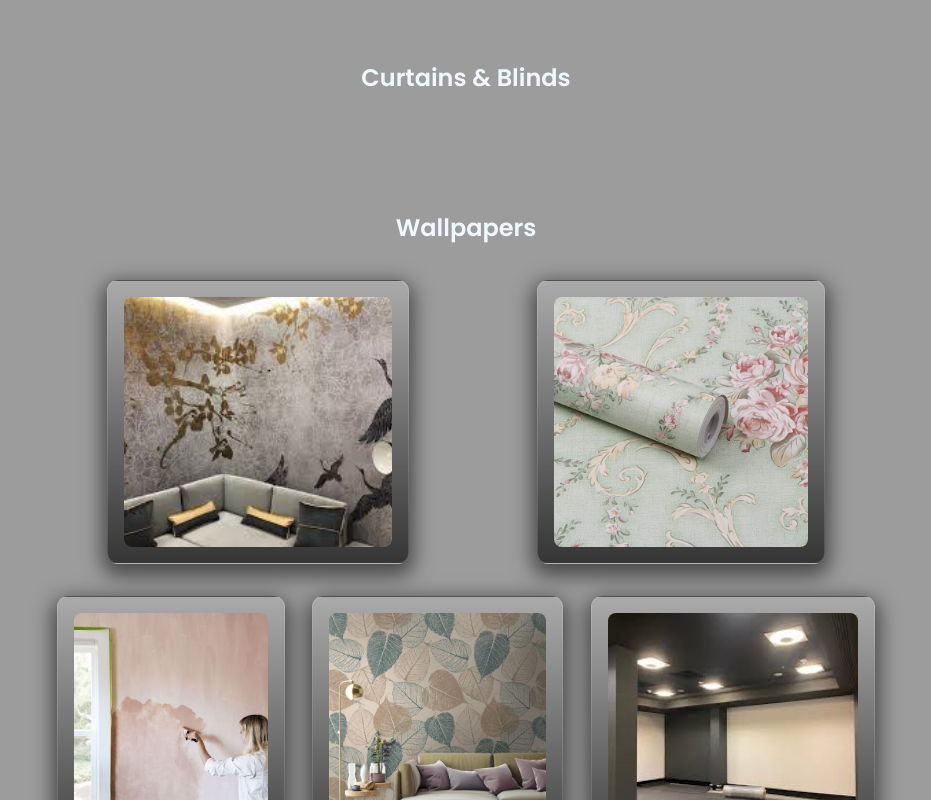
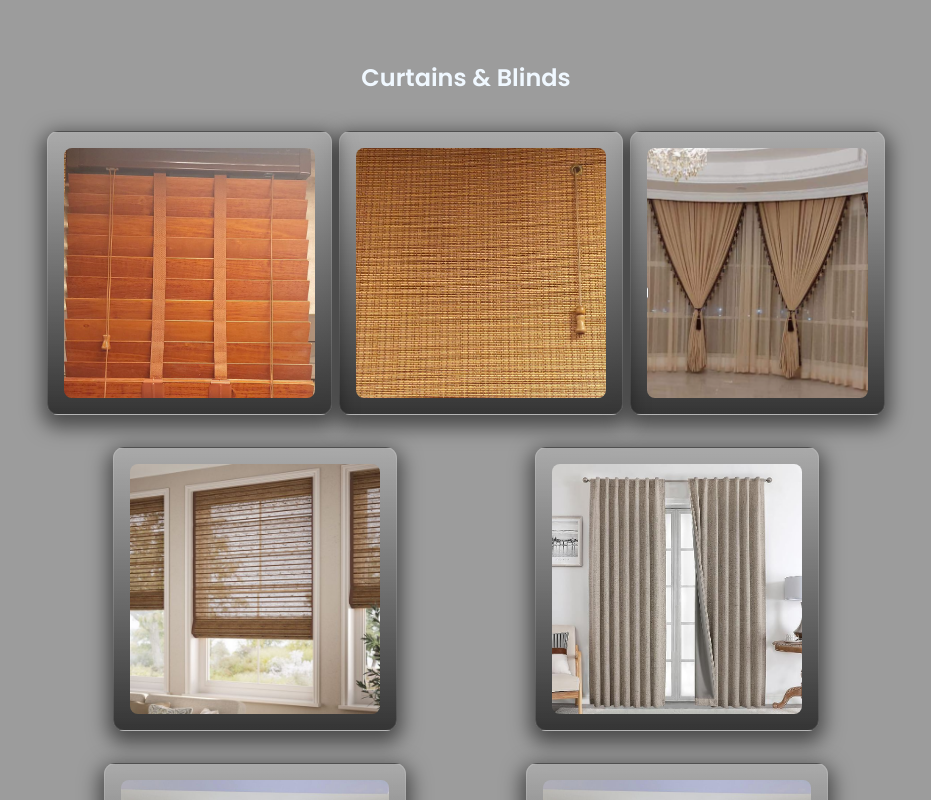
Before and after one commit to muhammad-salem-coder/curtain_website, a React (Vite) app: page / in a window 1280 px wide. Shown: the part 1120-1920 px from the top of the page, without its empty margins (174-1105 px from the left). Built offline with nearby package versions, Linux system fonts and the light colour scheme.

Commit message:
Updated images

```diff
--- a/src/App.jsx
+++ b/src/App.jsx
@@ -12,7 +12,7 @@ function App() {
   };
 
   // Import images from the public folder using Vite's import.meta.glob
-  const curtain_images = import.meta.glob('/src/images/curtain/*.{png,jpg,jpeg,svg}', { eager: true, as: 'url' });
+  const curtain_images = import.meta.glob('/src/assets/images/curtain/*.{png,jpg,jpeg,svg}', { eager: true, as: 'url' });
   const parquet_images = import.meta.glob('/src/assets/images/parquet/*.{png,jpg,jpeg,svg}', { eager: true, as: 'url' });
   const wallpaper_images = import.meta.glob('/src/assets/images/wallpaper/*.{png,jpg,jpeg,svg}', { eager: true, as: 'url' });
   const sofachairs_images = import.meta.glob('/src/assets/images/sofachairs/*.{png,jpg,jpeg,svg}', { eager: true, as: 'url' });
```
